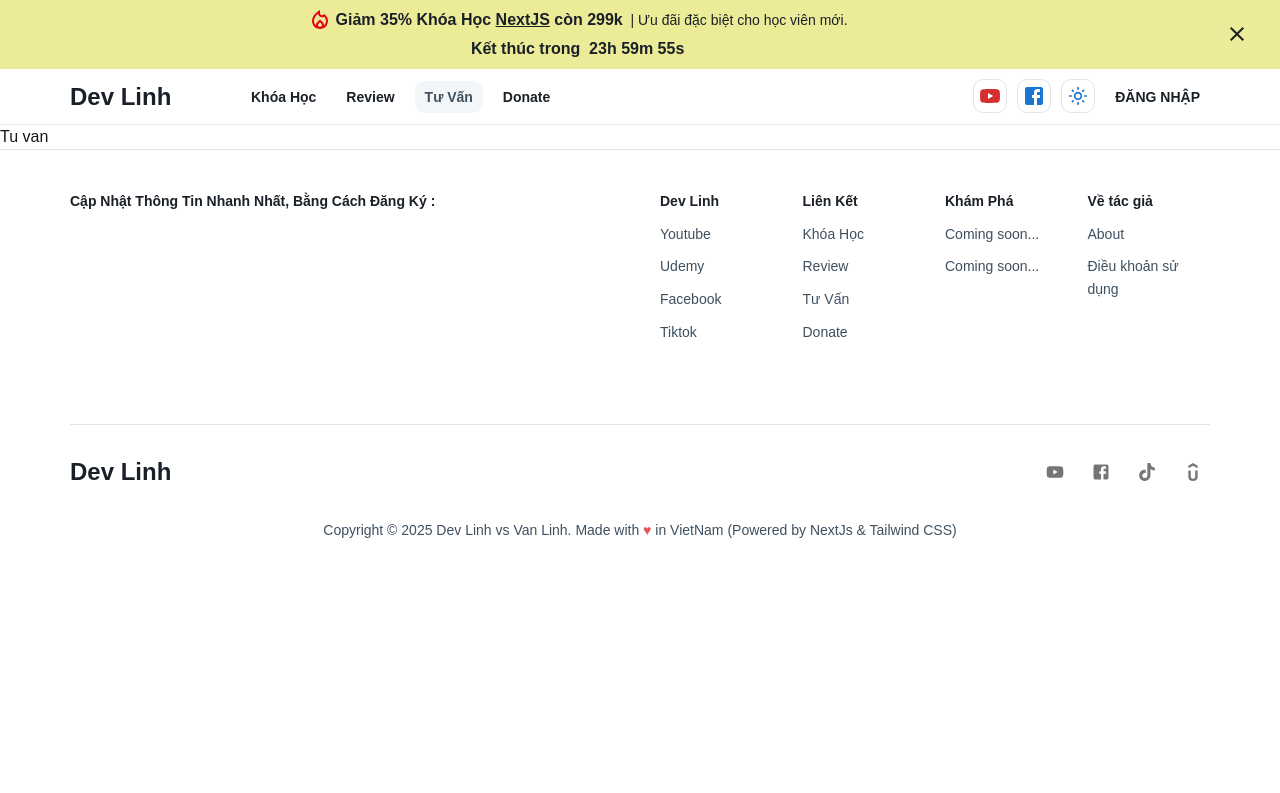
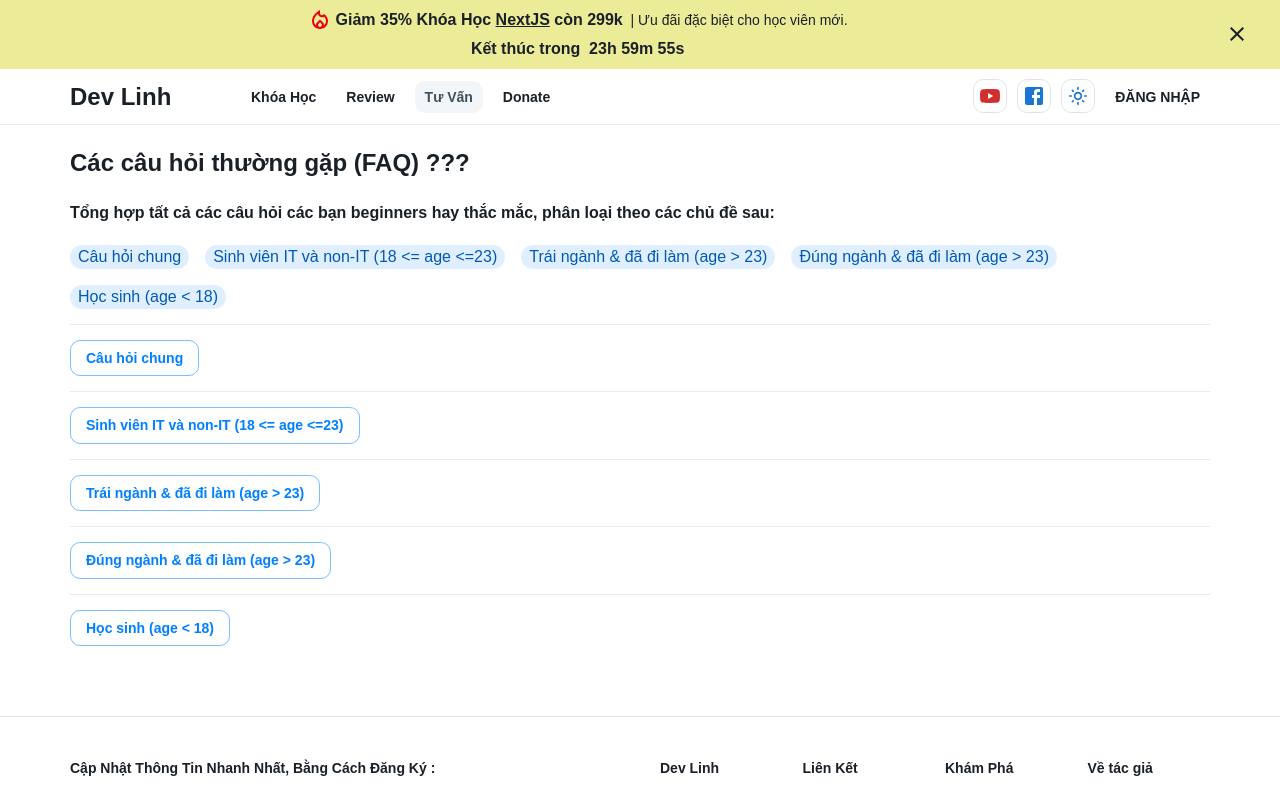
Before and after one commit to vanlinh130/programming-course, a Next.js app in the folder client/: page /tu-van in a window 1280 px wide. Shown: the top 793 px of the page. Built offline with nearby package versions, Linux system fonts and the light colour scheme.

Commit message:
Ui review tu van

```diff
--- a/client/src/app/(user)/components/home/studentFeedback.tsx
+++ b/client/src/app/(user)/components/home/studentFeedback.tsx
@@ -3,7 +3,11 @@ import Link from "next/link";
 import React from "react";
 import { FaAngleDoubleLeft, FaAngleDoubleRight } from "react-icons/fa";
 
-const StudentFeedback = () => {
+interface ReviewLinkProps {
+  showReview: boolean;
+}
+
+const StudentFeedback = ({ showReview }: ReviewLinkProps) => {
   const feedbacks = [
     { id: 1, image: "/images/feedback/feedback1.webp", alt: "html" },
     { id: 2, image: "/images/feedback/feedback1.webp", alt: "html" },
@@ -47,17 +51,21 @@ const StudentFeedback = () => {
           </div>
         ))}
       </div>
-      <div className="flex mt-[15px] items-center w-full max-w-full">
+      {
+        showReview && (
+        <div className="flex mt-[15px] items-center w-full max-w-full">
           <div className="flex-grow border-t border-[#E7EBF0] dark:border-[#c2e0ff14]"></div>
           <Link href="/review" className="px-[10px]">
             <button className="inline-flex items-center justify-center bg-transparent font-bold text-[14px] text-[#007FFF] dark:text-[#3399FF] py-[6px] px-[8px] leading-[1.75] no-underline outline-none rounded-[10px] shadow-none cursor-pointer transition-all duration-300 hover:bg-[#007fff0a]">
               <FaAngleDoubleRight className="mr-[8px]" />
-              <span>  Xem Tất Cả Review/Đánh Giá  </span>
+              <span> Xem Tất Cả Review/Đánh Giá </span>
               <FaAngleDoubleLeft className="ml-[8px]" />
             </button>
           </Link>
           <div className="flex-grow border-t border-[#E7EBF0] dark:border-[#c2e0ff14]"></div>
         </div>
+        )
+      }
     </section>
   );
 };
--- a/client/src/app/(user)/page.tsx
+++ b/client/src/app/(user)/page.tsx
@@ -8,7 +8,7 @@ export default function Home() {
       <OurFacts />
       <Roadmap/>
       <Outstanding/>
-      <StudentFeedback />
+      <StudentFeedback showReview={true}/>
     </main>
   );
 }
--- a/client/src/app/(user)/review/page.tsx
+++ b/client/src/app/(user)/review/page.tsx
@@ -1,3 +1,43 @@
+import { StudentFeedback } from "../components/home";
+
 export default function Page() {
-  return <h1>review</h1>;
+  return (
+    <>
+      <section className="max-w-[1200px] px-5 md:px-5 lg:px-[30px] w-full m-auto">
+        <div className="mb-[15px]">
+          <div>
+            <div className="flex items-center">
+              <h2 className="text-[#1A2027] text-[24px] font-bold my-[20px] dark:text-[#fff]">
+                Đánh Giá - Nhận Xét Khóa Học Từ Học Viên
+              </h2>
+            </div>
+            <div className="relative w-full pb-[56.25%]">
+              <iframe
+                src="https://www.youtube.com/embed/b7W21_Zk_JQ"
+                title="YouTube video player"
+                className="absolute top-0 left-0 w-full h-full rounded-[10px] shadow-[0_2px_10px_0_rgba(0,0,0,0.1)]"
+                allow="accelerometer; autoplay; clipboard-write; encrypted-media; gyroscope; picture-in-picture; web-share"
+                allowFullScreen
+              ></iframe>
+            </div>
+            <div className="mt-[50px] mb-[7px] font-normal text-[#1A2027] dark:text-[#fff]">
+              Nhiều người &quot;thường ép học viên & dàn dựng&quot; ra phần review này, và
+              cá nhân mình không thích điều đấy.
+            </div>
+            <div className="mt-[7px] mb-[7px] font-normal text-[#1A2027] dark:text-[#fff]">
+              Đối với mình, mỗi học viên là một khách hàng dài hạn, mình muốn tạo
+              sự thoải mãi nhất giữ &quot;mình và bạn&quot;, để làm sao người hài lòng nhất
+              vẫn là &quot;học viên&quot;.
+            </div>
+            <div className="mt-[7px] mb-[7px] font-normal text-[#1A2027] dark:text-[#fff]">
+              Trải qua hơn 2 năm làm khóa học (từ năm 2021) với nền tảng Youtube,
+              và sau này là Udemy, với hơn 20+ khóa học, mình đã đạt được thành
+              quả sau:
+            </div>
+          </div>
+        </div>
+      </section>
+      <StudentFeedback showReview={false} />
+    </>
+  );
 }
--- a/client/src/app/(user)/tu-van/page.tsx
+++ b/client/src/app/(user)/tu-van/page.tsx
@@ -1,3 +1,64 @@
+import Button from "@/components/ui/button";
+
+const AskQuestionButton = ({ AskQuestion }: { AskQuestion: string }) => {
+  return (
+    <div className="max-w-full h-[24px] inline-flex items-center justify-center rounded-[16px] text-[#0059B2] cursor-pointer font-medium bg-[rgba(194,224,255,0.5)] hover:bg-[#C2E0FF]">
+      <span className="px-2">{AskQuestion}</span>
+    </div>
+  );
+};
+
 export default function Page() {
-  return <h1>Tu van</h1>;
+  return (
+    <div className="max-w-[1200px] px-5 md:px-5 lg:px-[30px] w-full m-auto">
+      <section className="mb-[70px]">
+        <div className="flex flex-col">
+          <h2 className="text-[#1A2027] text-[24px] font-bold my-[20px] dark:text-[#fff]">
+            Các câu hỏi thường gặp (FAQ) ???
+          </h2>
+          <h4 className="text-[#1A2027] text-[16px] font-bold dark:text-[#fff]">
+            Tổng hợp tất cả các câu hỏi các bạn beginners hay thắc mắc, phân
+            loại theo các chủ đề sau:
+          </h4>
+          <div className=" flex flex-wrap gap-4 mt-[20px]">
+            <AskQuestionButton AskQuestion="Câu hỏi chung" />
+            <AskQuestionButton AskQuestion="Sinh viên IT và non-IT (18 <= age <=23)" />
+            <AskQuestionButton AskQuestion="Trái ngành & đã đi làm (age > 23)" />
+            <AskQuestionButton AskQuestion="Đúng ngành & đã đi làm (age > 23)" />
+            <AskQuestionButton AskQuestion="Học sinh (age < 18)" />
+          </div>
+        </div>
+        <div className="">
+          <hr className="my-[15px] border-[#E7EBF0] border-solid dark:border-[#ffffff1f]" />
+          <div className="mb-[15px]">
+            <Button label="Câu hỏi chung" />
+          </div>
+        </div>
+        <div className="">
+          <hr className="my-[15px] border-[#E7EBF0] border-solid dark:border-[#ffffff1f]" />
+          <div className="mb-[15px]">
+            <Button label="Sinh viên IT và non-IT (18 <= age <=23)" />
+          </div>
+        </div>
+        <div className="">
+          <hr className="my-[15px] border-[#E7EBF0] border-solid dark:border-[#ffffff1f]" />
+          <div className="mb-[15px]">
+            <Button label="Trái ngành & đã đi làm (age > 23)" />
+          </div>
+        </div>
+        <div className="">
+          <hr className="my-[15px] border-[#E7EBF0] border-solid dark:border-[#ffffff1f]" />
+          <div className="mb-[15px]">
+            <Button label="Đúng ngành & đã đi làm (age > 23)" />
+          </div>
+        </div>
+        <div className="">
+          <hr className="my-[15px] border-[#E7EBF0] border-solid dark:border-[#ffffff1f]" />
+          <div className="mb-[15px]">
+            <Button label="Học sinh (age < 18)" />
+          </div>
+        </div>
+      </section>
+    </div>
+  );
 }
--- a/client/src/app/(user)/tu-van/review/page.tsx
+++ /dev/null
@@ -1,3 +0,0 @@
-export default function Page() {
-  return <h1>review</h1>;
-}
--- /dev/null
+++ b/client/src/components/ui/button.tsx
@@ -0,0 +1,18 @@
+import React from "react";
+
+type ButtonProps = {
+  label: string;
+  className?: string;
+};
+
+const Button = ({ label, className }: ButtonProps) => {
+  return (
+    <button
+      className={`relative min-w-[64px] inline-flex items-center justify-center bg-transparent font-bold text-[14px] text-[#007FFF] dark:text-[#3399FF] py-[5px] px-[15px] leading-[1.75] no-underline outline-none rounded-[10px] border-[1px] border-solid border-[#007fff80] hover:border-[#3399FF] shadow-none cursor-pointer transition-all duration-300 hover:bg-[#007fff0a] ${className}`}
+    >
+      <span>{label}</span>
+    </button>
+  );
+};
+
+export default Button;
```
